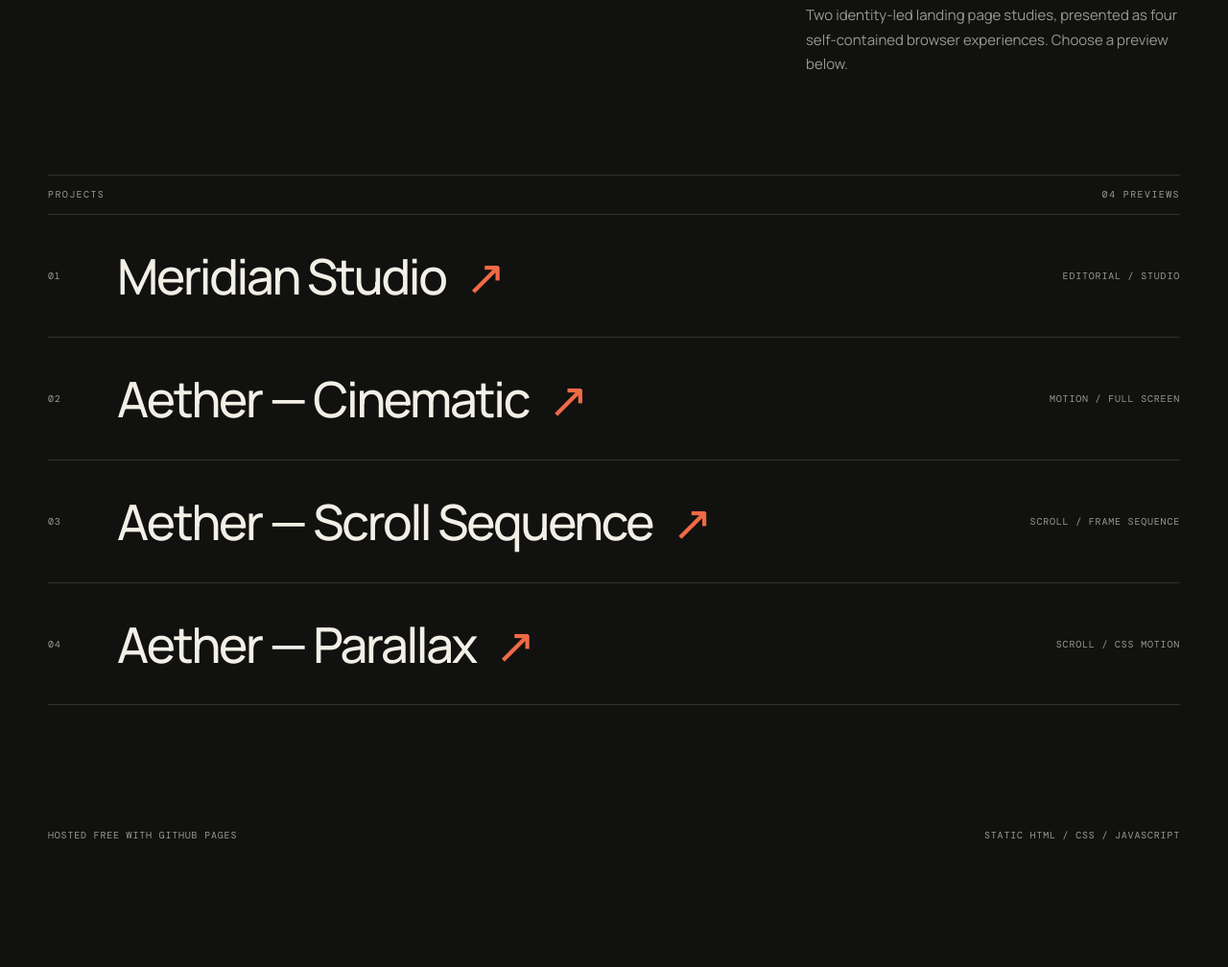
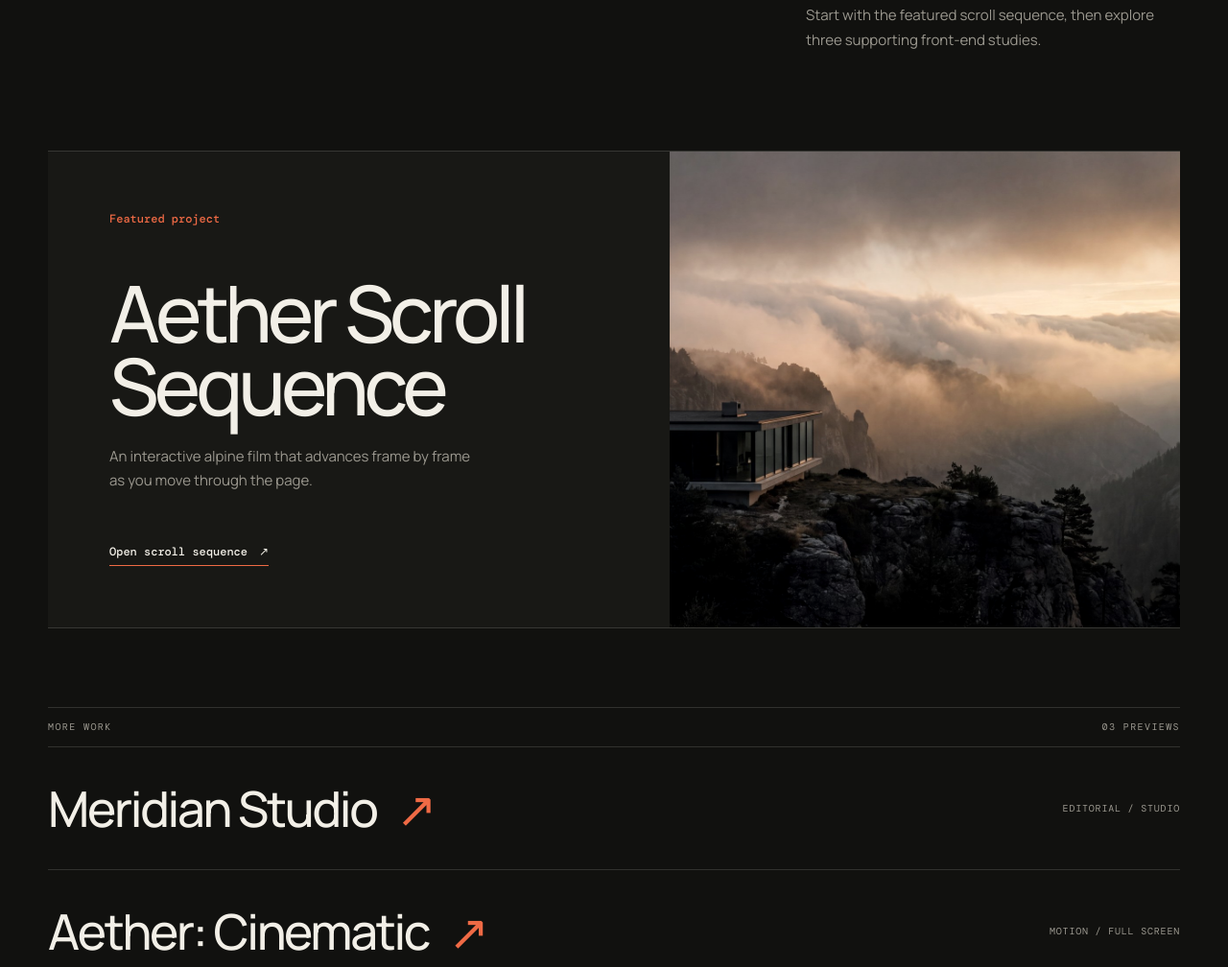
Before and after one commit to xzycd/client-work, a plain HTML site: page index.html in a window 1280 px wide. Shown: the part 554-1562 px from the top of the page at 96% size. Before the commit the page ends 1472 px from the top, so only its background shows below. Drawn offline with nearby package versions, Linux system fonts and the light colour scheme.

Commit message:
Feature Aether scroll sequence (#2)
Co-authored-by: Auda <a@Audas-MacBook-Air.local>

```diff
--- a/index.html
+++ b/index.html
@@ -4,7 +4,7 @@
   <meta charset="UTF-8" />
   <meta name="viewport" content="width=device-width, initial-scale=1.0" />
   <meta name="description" content="A collection of front-end design studies by Audangas." />
-  <title>Client Work — Live Previews</title>
+  <title>Client Work - Live Previews</title>
   <link rel="preconnect" href="https://fonts.googleapis.com" />
   <link rel="preconnect" href="https://fonts.gstatic.com" crossorigin />
   <link href="https://fonts.googleapis.com/css2?family=DM+Mono:wght@400;500&family=Manrope:wght@400;500;600&display=swap" rel="stylesheet" />
@@ -48,8 +48,7 @@
       text-decoration: none;
     }
 
-    .brand { display: flex; align-items: center; gap: 10px; }
-    .brand::before { content: ""; width: 7px; height: 7px; border-radius: 50%; background: var(--accent); }
+    .brand { display: flex; align-items: center; }
     .github { color: var(--muted); transition: color 180ms ease; }
     .github:hover { color: var(--ink); }
 
@@ -94,10 +93,75 @@
       text-transform: uppercase;
     }
 
+    .featured-project {
+      display: grid;
+      grid-template-columns: minmax(0, 1fr) minmax(340px, 0.82fr);
+      min-height: 440px;
+      margin-bottom: 82px;
+      border-top: 1px solid var(--line);
+      border-bottom: 1px solid var(--line);
+      background: var(--panel);
+      text-decoration: none;
+      overflow: hidden;
+    }
+
+    .featured-copy {
+      display: flex;
+      flex-direction: column;
+      justify-content: space-between;
+      gap: 54px;
+      padding: clamp(32px, 5vw, 68px);
+    }
+
+    .featured-label {
+      color: var(--accent);
+      font: 500 12px/1 var(--mono);
+    }
+
+    .featured-copy h2 {
+      max-width: 620px;
+      margin: 0;
+      font-size: clamp(2.7rem, 6.4vw, 6.2rem);
+      font-weight: 500;
+      line-height: 0.93;
+      letter-spacing: -0.06em;
+    }
+
+    .featured-copy p {
+      max-width: 42ch;
+      margin: 24px 0 0;
+      color: var(--muted);
+      font-size: 15px;
+      line-height: 1.65;
+    }
+
+    .featured-cta {
+      display: inline-flex;
+      align-items: center;
+      gap: 12px;
+      width: fit-content;
+      padding-bottom: 7px;
+      border-bottom: 1px solid var(--accent);
+      font: 500 12px/1.2 var(--mono);
+    }
+
+    .featured-media { min-height: 100%; overflow: hidden; }
+    .featured-media img {
+      width: 100%;
+      height: 100%;
+      object-fit: cover;
+      display: block;
+      filter: saturate(0.82) contrast(1.04);
+      transition: transform 600ms cubic-bezier(.16, 1, .3, 1), filter 300ms ease;
+    }
+
+    .featured-project:hover .featured-media img { transform: scale(1.035); filter: saturate(1) contrast(1.02); }
+    .featured-project:focus-visible, .project:focus-visible, .github:focus-visible { outline: 2px solid var(--accent); outline-offset: 4px; }
+
     .projects { padding-bottom: 100px; }
     .project {
       display: grid;
-      grid-template-columns: 50px minmax(0, 1fr) auto;
+      grid-template-columns: minmax(0, 1fr) auto;
       gap: 22px;
       align-items: center;
       min-height: 128px;
@@ -108,7 +172,7 @@
 
     .project:last-child { border-bottom: 1px solid var(--line); }
     .project:hover { background: var(--panel); padding: 0 22px; }
-    .number, .meta { color: var(--muted); font: 400 10px/1.5 var(--mono); letter-spacing: 0.08em; text-transform: uppercase; }
+    .meta { color: var(--muted); font: 400 10px/1.5 var(--mono); letter-spacing: 0.08em; text-transform: uppercase; }
     .name { font-size: clamp(1.65rem, 4vw, 3.65rem); font-weight: 500; line-height: 1; letter-spacing: -0.045em; }
     .arrow { margin-left: 12px; color: var(--accent); }
 
@@ -128,7 +192,10 @@
       header { min-height: 62px; }
       .intro-copy { grid-template-columns: 1fr; }
       .intro-copy p { grid-column: 1; }
-      .project { grid-template-columns: 32px 1fr; min-height: 108px; gap: 12px; }
+      .featured-project { grid-template-columns: 1fr; margin-bottom: 56px; }
+      .featured-copy { gap: 38px; padding: 28px 22px 34px; }
+      .featured-media { min-height: 260px; }
+      .project { grid-template-columns: 1fr; min-height: 108px; gap: 12px; }
       .project .meta { display: none; }
       .project:hover { padding: 0 10px; }
       footer { flex-direction: column; }
@@ -152,30 +219,36 @@
         <p class="eyebrow">Live front-end previews</p>
         <h1>Selected digital experiments.</h1>
         <div class="intro-copy">
-          <p>Two identity-led landing page studies, presented as four self-contained browser experiences. Choose a preview below.</p>
+          <p>Start with the featured scroll sequence, then explore three supporting front-end studies.</p>
         </div>
       </section>
 
+      <a class="featured-project" href="aether-retreats/scroll-sequence.html" aria-label="Open the featured Aether scroll sequence">
+        <div class="featured-copy">
+          <span class="featured-label">Featured project</span>
+          <div>
+            <h2>Aether Scroll Sequence</h2>
+            <p>An interactive alpine film that advances frame by frame as you move through the page.</p>
+          </div>
+          <span class="featured-cta">Open scroll sequence <span aria-hidden="true">↗</span></span>
+        </div>
+        <div class="featured-media">
+          <img src="aether-retreats/assets/hero.jpg" alt="Mountain retreat above the clouds" fetchpriority="high" />
+        </div>
+      </a>
+
       <section class="projects" aria-labelledby="projects-heading">
-        <div class="section-label"><span id="projects-heading">Projects</span><span>04 previews</span></div>
+        <div class="section-label"><span id="projects-heading">More work</span><span>03 previews</span></div>
         <a class="project" href="meridian-studio/">
-          <span class="number">01</span>
           <span class="name">Meridian Studio <span class="arrow">↗</span></span>
           <span class="meta">Editorial / Studio</span>
         </a>
         <a class="project" href="aether-retreats/cinematic.html">
-          <span class="number">02</span>
-          <span class="name">Aether — Cinematic <span class="arrow">↗</span></span>
+          <span class="name">Aether: Cinematic <span class="arrow">↗</span></span>
           <span class="meta">Motion / Full screen</span>
         </a>
-        <a class="project" href="aether-retreats/scroll-sequence.html">
-          <span class="number">03</span>
-          <span class="name">Aether — Scroll Sequence <span class="arrow">↗</span></span>
-          <span class="meta">Scroll / Frame sequence</span>
-        </a>
         <a class="project" href="aether-retreats/parallax.html">
-          <span class="number">04</span>
-          <span class="name">Aether — Parallax <span class="arrow">↗</span></span>
+          <span class="name">Aether: Parallax <span class="arrow">↗</span></span>
           <span class="meta">Scroll / CSS motion</span>
         </a>
       </section>
```
